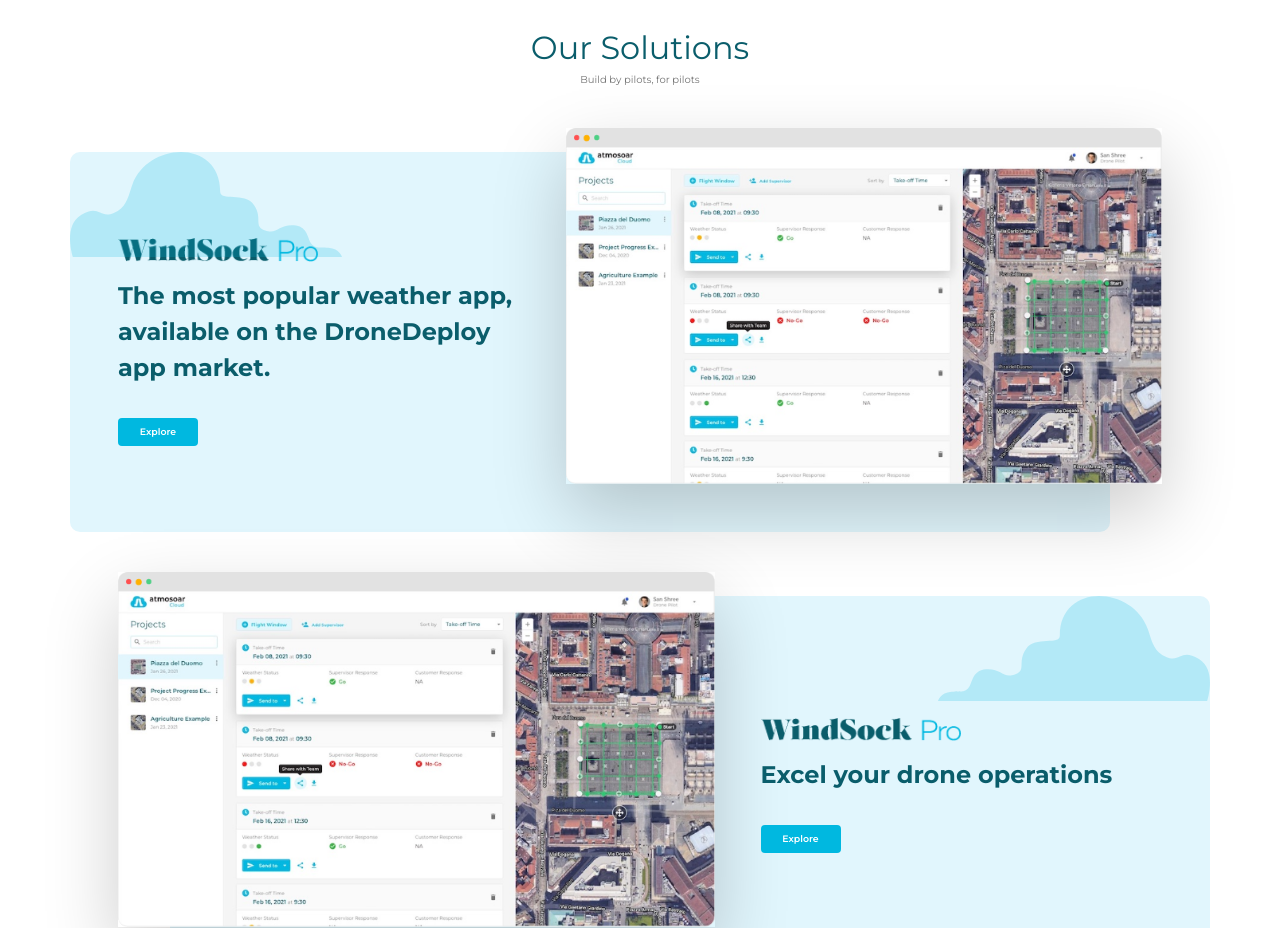
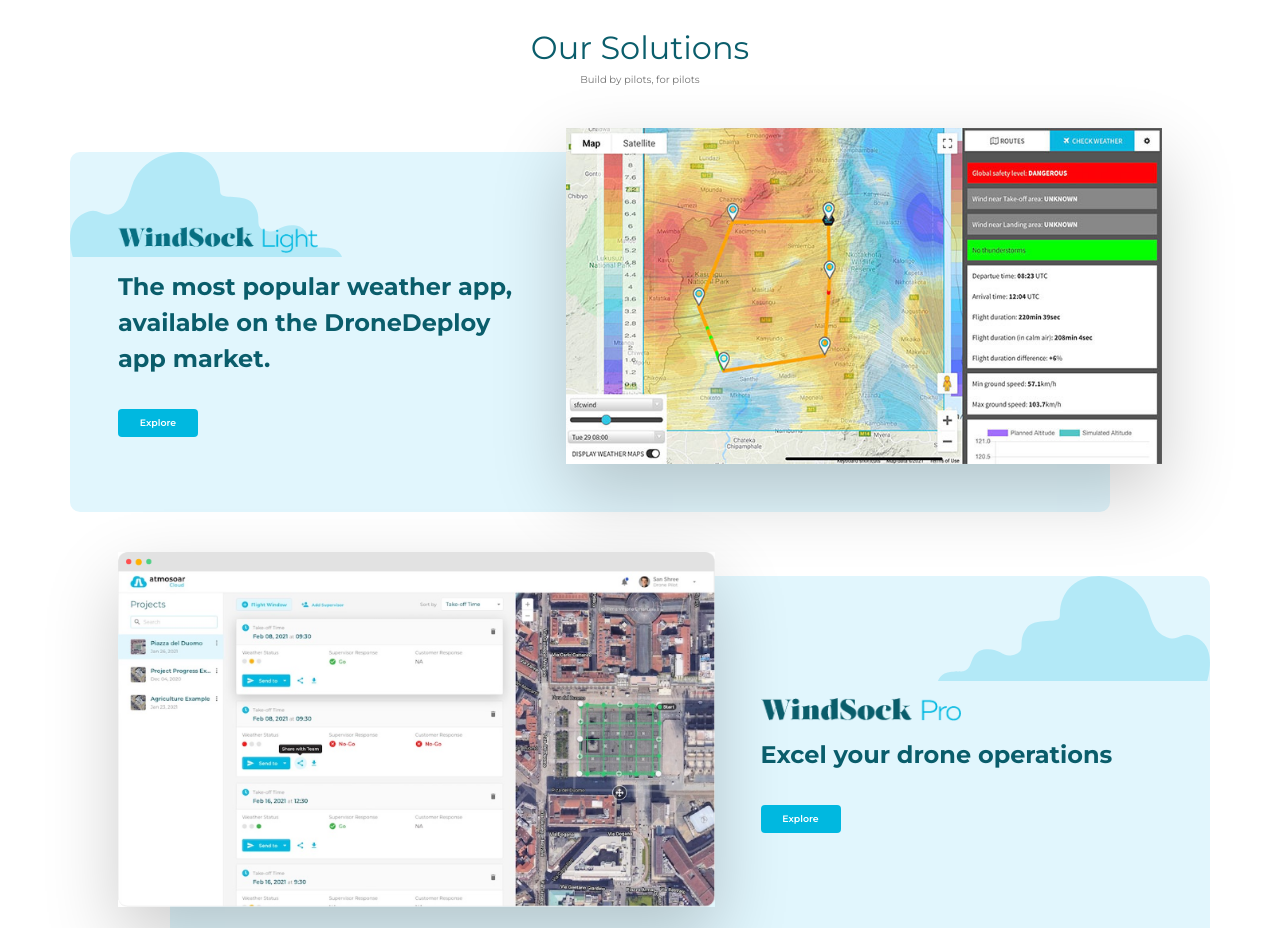
Before and after one commit to khanalprem/atmosair, a plain HTML site: page index.html in a window 1280 px wide. Shown: the part 2300-3228 px from the top of the page. Drawn offline with nearby package versions, Linux system fonts and the light colour scheme.

Commit message:
image changes

```diff
--- a/index.html
+++ b/index.html
@@ -241,14 +241,14 @@
                 <div class="row">
                     <div class="naxa-lg-5 naxa-sm-12 is-flex solution-text">
                         <div class="solution-content">
-                            <img src="img/windstock-pro.png" alt="" />
+                            <img src="img/windstock.png" alt="" />
                             <h3 class="fw-700 mb-30 mt-15">The most popular weather app, available on the DroneDeploy app market.</h3>
                             <button class="common-button is-bg">Explore</button>
                         </div>
                     </div>
                     <div class="naxa-lg-7  naxa-sm-12 solution-figure">
                         <figure class="is-boxshadow">
-                            <img src="img/solution-figure.png" alt="" />
+                            <img src="img/Windsock-light-1.jpg" alt="" />
                         </figure>
                     </div>
                 </div>
```
Also changed, not shown: windsock-light.html (+2 -2 lines), img/Windsock-light-1.jpg (added), img/Windsock-light-2.jpg (added).
